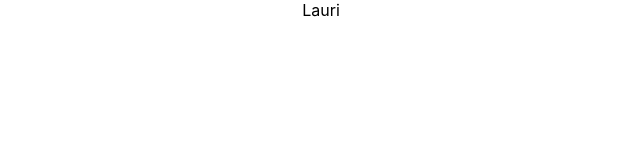
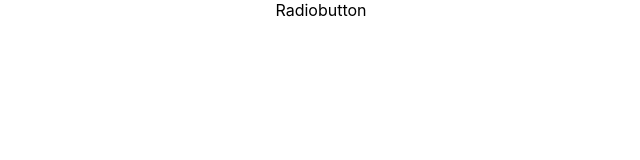
Before and after one commit to ohjelmistoprojekti1ryhma5/taitokyselyfront, a React (Create React App) app: page / in a window 1280 px wide. Shown: the top 160 px of the page, without its empty margins (319-959 px from the left). Built offline with nearby package versions, Linux system fonts and the light colour scheme.

Commit message:
Radiobutton component

```diff
--- a/src/App.js
+++ b/src/App.js
@@ -1,10 +1,11 @@
 
 import './App.css';
+import Radiobutton from './components/Radiobutton';
 
 function App() {
   return (
     <div className="App">
-      Lauri
+      <Radiobutton/>
     </div>
   );
 }
--- /dev/null
+++ b/src/components/Radiobutton.js
@@ -0,0 +1,12 @@
+import React from 'react';
+
+
+function Radiobutton() {
+    return (
+      <div >
+        Radiobutton
+      </div>
+    );
+  }
+
+  export default Radiobutton;
```
